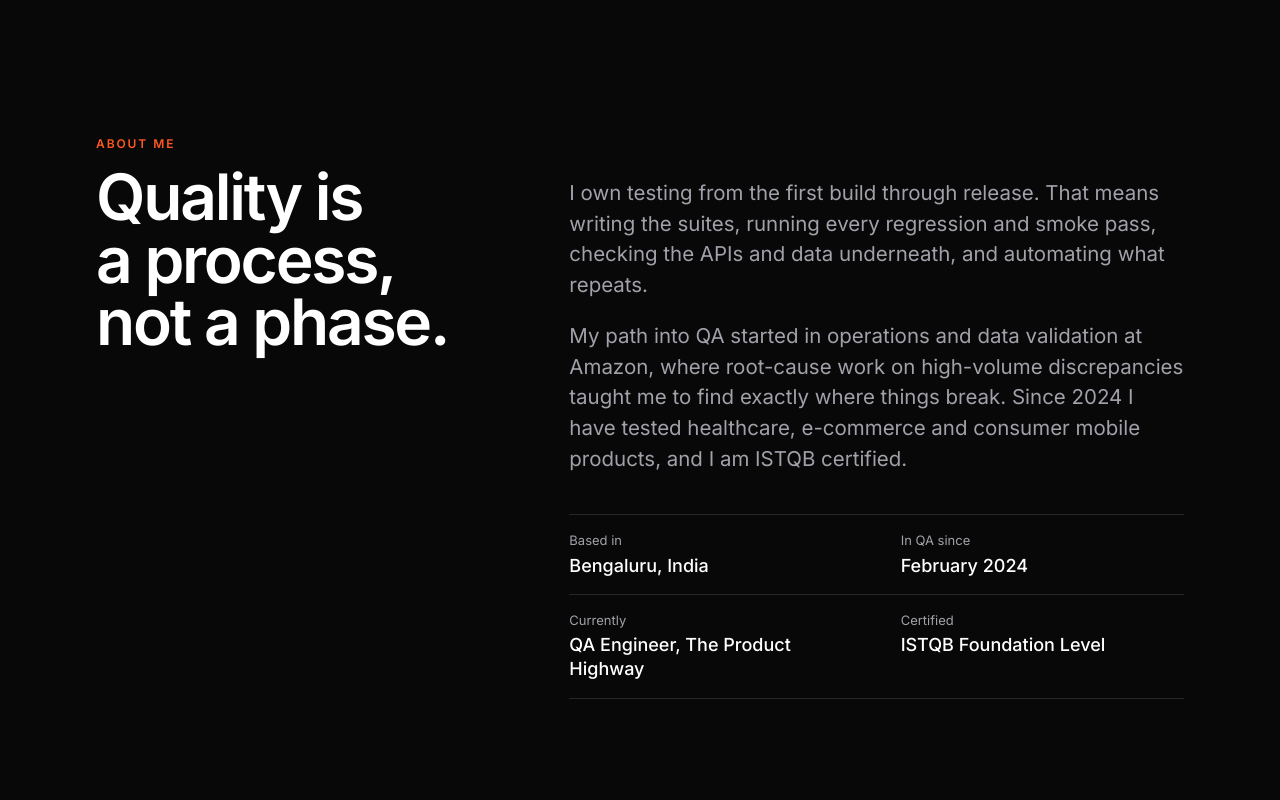
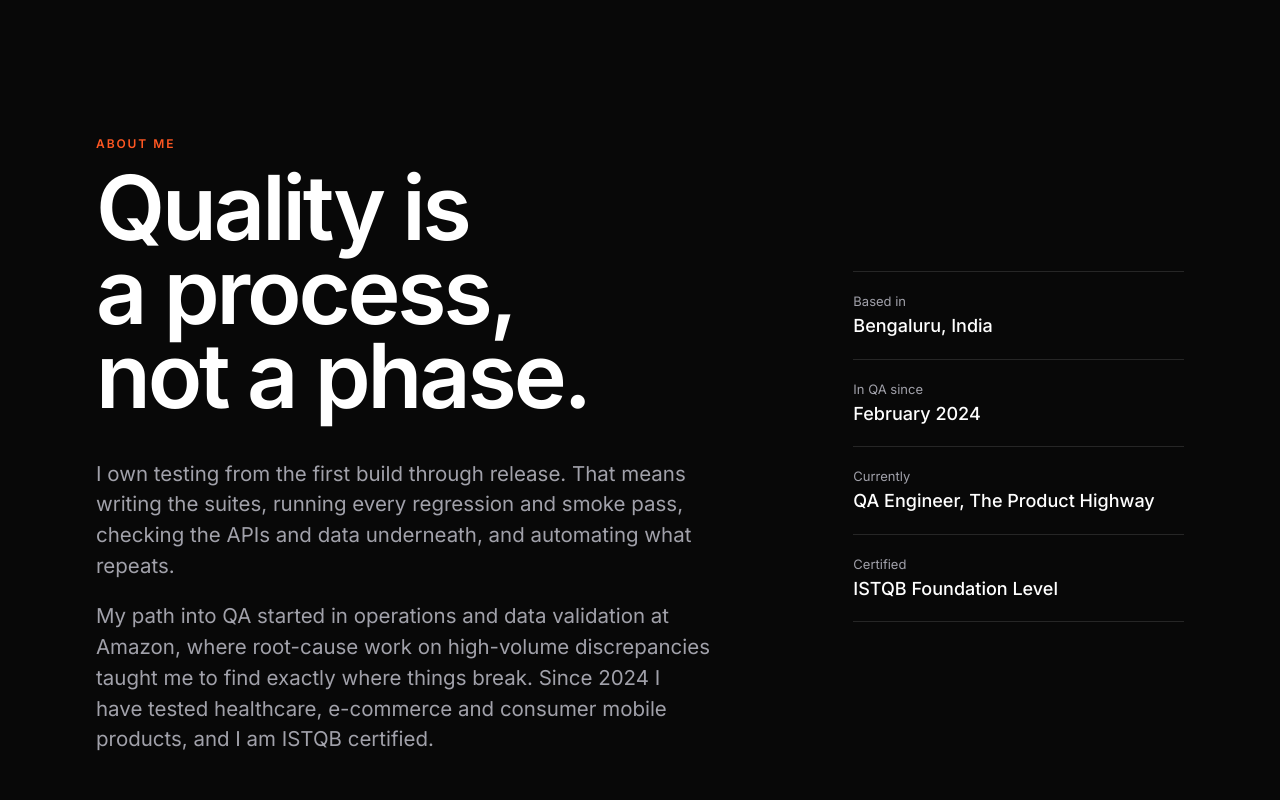
Before and after one commit to abh-singh99/portfolio, a Next.js app: page / in a window 1280 px wide. Shown: the part 960-1760 px from the top of the page. Built offline with nearby package versions, Linux system fonts and the light colour scheme; no server answers.

Commit message:
About: keep story left-aligned, quick facts centred on the right

```diff
--- a/src/components/home/About.tsx
+++ b/src/components/home/About.tsx
@@ -14,12 +14,10 @@ const layout = [
 export function About() {
   return (
     <section id="about" aria-labelledby="about-heading" className="scroll-mt-8">
-      {/* Statement on the left, story and quick facts on the right. */}
+      {/* Statement and story stay left-aligned; quick facts sit centred beside them. */}
       <Container className="grid gap-10 py-24 sm:py-36 lg:grid-cols-12 lg:gap-12">
-        <div className="lg:col-span-5">
-          <SectionHeading id="about-heading" eyebrow={about.eyebrow} lines={about.heading} size="section" align="left" />
-        </div>
-        <div className="flex flex-col gap-10 lg:col-span-7 lg:pt-10">
+        <div className="flex flex-col gap-10 lg:col-span-7">
+          <SectionHeading id="about-heading" eyebrow={about.eyebrow} lines={about.heading} align="left" />
           <div className="flex flex-col gap-5" data-reveal>
             {about.body.map((p) => (
               <p key={p} className="text-lead text-fg-muted">
@@ -27,15 +25,15 @@ export function About() {
               </p>
             ))}
           </div>
-          <dl className="grid border-t border-line sm:grid-cols-2" data-reveal>
-            {about.facts.map((f) => (
-              <div key={f.label} className="flex flex-col gap-1 border-b border-line py-4 sm:odd:pr-6 sm:even:pl-6">
-                <dt className="text-label text-fg-muted">{f.label}</dt>
-                <dd className="text-subheading font-medium text-fg-hi">{f.value}</dd>
-              </div>
-            ))}
-          </dl>
         </div>
+        <dl className="flex flex-col self-center border-t border-line lg:col-span-4 lg:col-start-9" data-reveal>
+          {about.facts.map((f) => (
+            <div key={f.label} className="flex flex-col gap-1 border-b border-line py-5">
+              <dt className="text-label text-fg-muted">{f.label}</dt>
+              <dd className="text-subheading font-medium text-fg-hi">{f.value}</dd>
+            </div>
+          ))}
+        </dl>
       </Container>
 
       <Container className="flex flex-col gap-12 pb-24 sm:pb-36">
```
